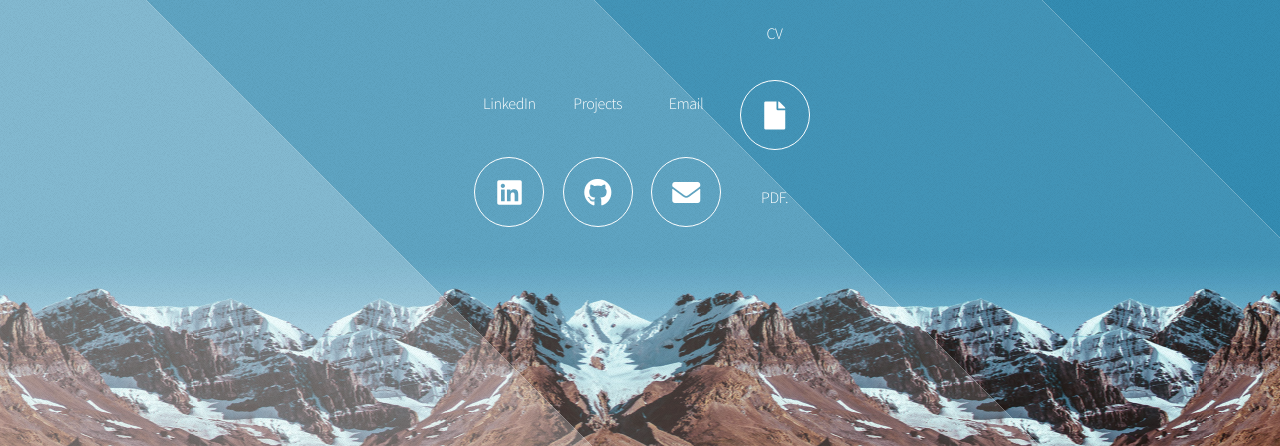
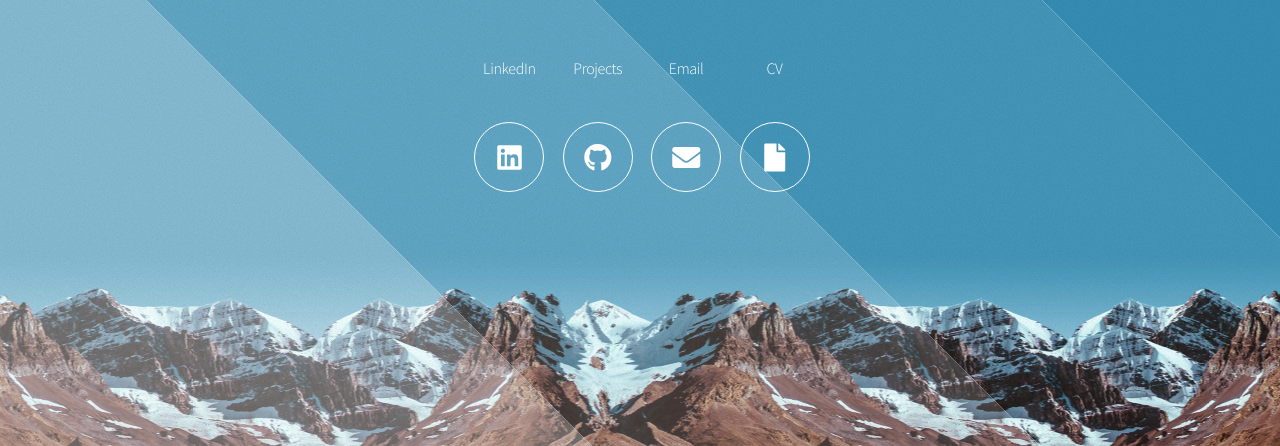
Before and after one commit to PanosVasde/PanosVasde.github.io, a plain HTML site: page index.html in a window 1280 px wide. Shown: the part 354-800 px from the top of the page. Drawn offline with Linux system fonts and the light colour scheme.

Commit message:
Update index.html

```diff
--- a/index.html
+++ b/index.html
@@ -23,7 +23,7 @@
 								<li>LinkedIn<a href="https://www.linkedin.com/in/panagiotis-vasdekis-ab2112266/" class="icon brands fa-linkedin"><span class="label">Linkedin</span></a></li>
 								<li>Projects<a href="https://github.com/PanosVasde" class="icon brands fa-github"><span class="label">Github</span></a></li>
 								<li>Email<a href="mailto:panagvasdekis@gmail.com" class="icon solid fa-envelope"><span class="label">Email</span></a></li>
-								<li>CV<a href="PanosVasde.github.io/assets/pdf/PanagiotisVasdekis_CV.pdf" target="_blank" class="icon solid fa-file"><span class="label"></span>PDF.</a></li>
+								<li>CV<a href="https://github.com/PanosVasde/PanosVasde.github.io/blob/main/assets/pdf/PanagiotisVasdekis_CV.pdf" class="icon solid fa-file"><span class="label"></span></a></li>
 							</ul>
 						</nav>
 					</header>
```
